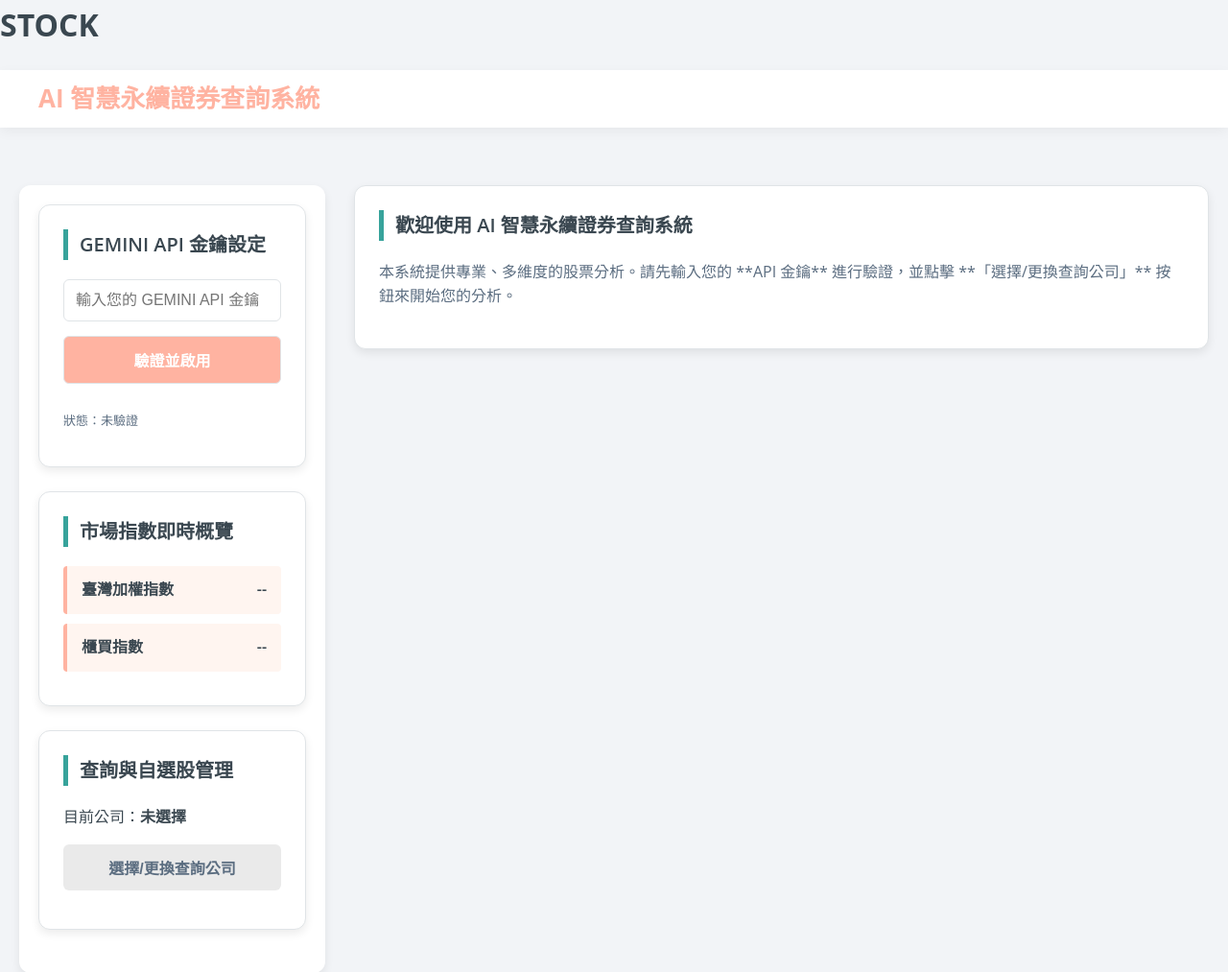
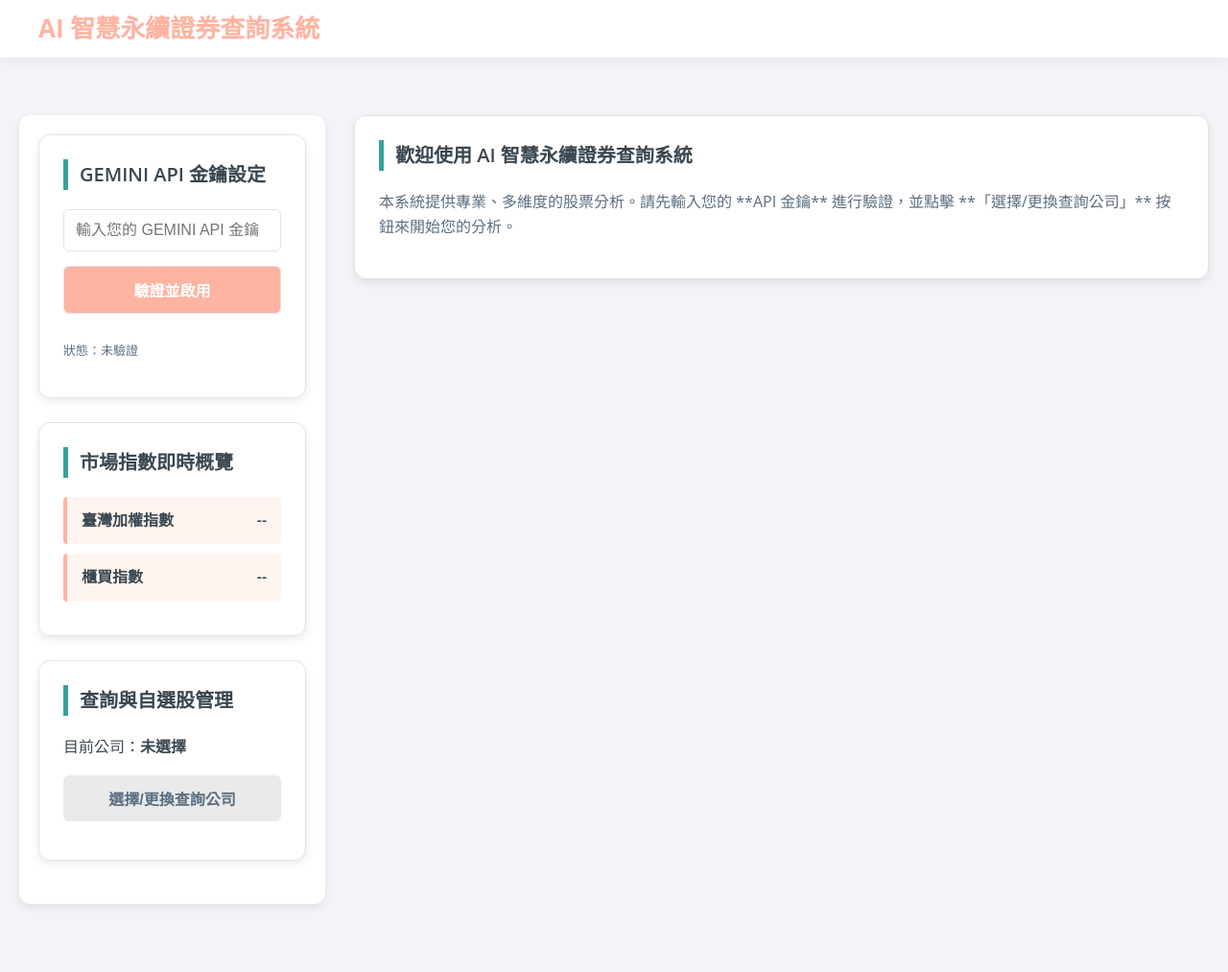
Before and after one commit to 0913903283a-del/stock, a plain HTML site: page index.html in a window 1280 px wide. Shown: the top 1013 px of the page at 96% size. After the commit the page ends 972 px from the top, so only its background shows below. Drawn offline with nearby package versions, Linux system fonts and the light colour scheme.

Commit message:
Update index.html

```diff
--- a/index.html
+++ b/index.html
@@ -1,4 +1,4 @@
-<H1>STOCK</H1>
+
 <!DOCTYPE html>
 <html lang="zh-TW">
 <head>
```
